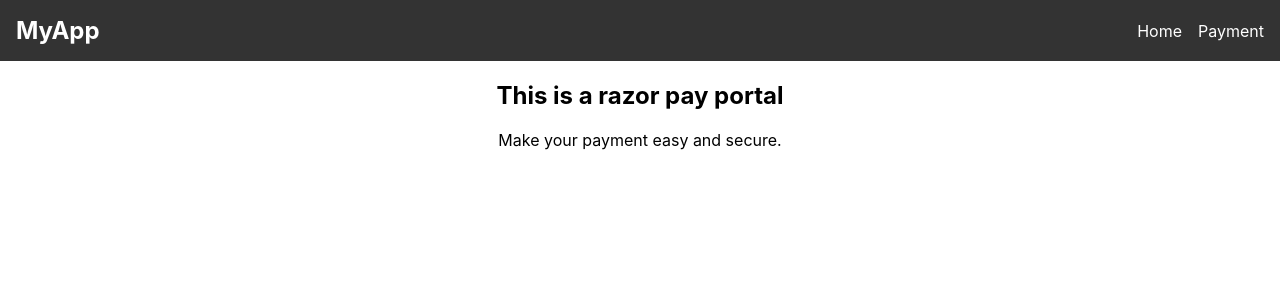
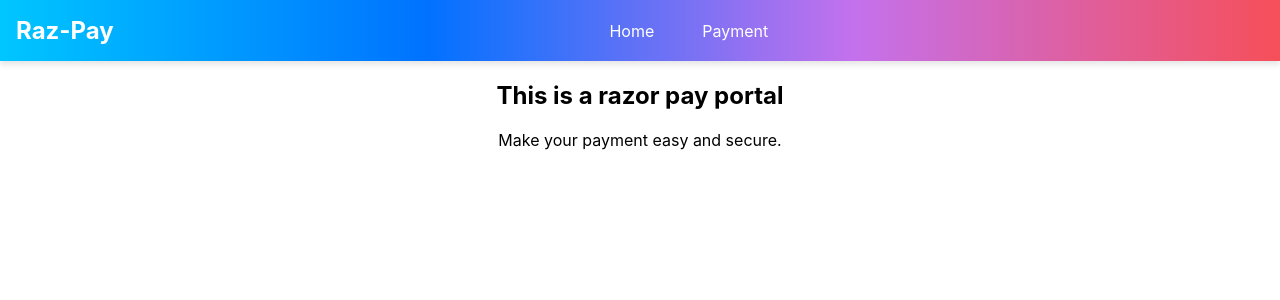
Before and after one commit to ravi-ivar-7/Razorpay-Node, a React (Create React App) app in the folder frontend/: page / in a window 1280 px wide. Shown: the top 300 px of the page. Built offline with nearby package versions, Linux system fonts and the light colour scheme; no server answers.

Commit message:
sytyled navbar

```diff
--- a/frontend/package.json
+++ b/frontend/package.json
@@ -10,7 +10,6 @@
     "react": "^18.3.1",
     "react-dom": "^18.3.1",
     "react-hot-toast": "^2.4.1",
-    "react-icon": "^1.0.0",
     "react-icons": "^5.2.1",
     "react-router-dom": "^6.24.0",
     "react-scripts": "5.0.1",
--- a/frontend/src/components/Navbar.jsx
+++ b/frontend/src/components/Navbar.jsx
@@ -7,13 +7,24 @@ const Navbar = () => {
     display: 'flex',
     justifyContent: 'space-between',
     alignItems: 'center',
-    backgroundColor: '#333',
+    background: 'linear-gradient(90deg, #00c6ff, #0072ff, #c471ed, #f64f59)',
     padding: '1rem',
+    flexWrap: 'wrap',
+    boxShadow: '0 4px 6px rgba(0, 0, 0, 0.1)',
   };
 
   const brandStyle = {
     color: '#fff',
     margin: 0,
+    fontSize: '1.5rem',
+    fontWeight: 'bold',
+  };
+
+  const linksContainerStyle = {
+    display: 'flex',
+    justifyContent: 'center',
+    alignItems: 'center',
+    flexGrow: 1,
   };
 
   const linksStyle = {
@@ -22,6 +33,7 @@ const Navbar = () => {
     gap: '1rem',
     margin: 0,
     padding: 0,
+    alignItems: 'center',
   };
 
   const linkItemStyle = {
@@ -31,21 +43,73 @@ const Navbar = () => {
   const linkStyle = {
     color: '#fff',
     textDecoration: 'none',
+    fontSize: '1rem',
+    transition: 'color 0.3s ease',
+    padding: '0.5rem 1rem',
+    borderRadius: '4px',
+  };
+
+  const linkHoverStyle = {
+    backgroundColor: 'rgba(255, 255, 255, 0.2)',
+  };
+
+  const buttonStyle = {
+    padding: '0.5rem 1rem',
+    backgroundColor: '#fff',
+    color: '#0072ff',
+    border: 'none',
+    borderRadius: '4px',
+    cursor: 'pointer',
+    transition: 'background-color 0.3s ease, color 0.3s ease',
+  };
+
+  const buttonHoverStyle = {
+    backgroundColor: '#0072ff',
+    color: '#fff',
   };
 
   return (
     <nav style={navbarStyle}>
       <div className="navbar-brand">
-        <h1 style={brandStyle}>MyApp</h1>
+        <h1 style={brandStyle}>Raz-Pay</h1>
       </div>
+      <div style={linksContainerStyle}>
         <ul style={linksStyle}>
           <li style={linkItemStyle}>
-          <Link to="/" style={linkStyle}>Home</Link>
+            <Link
+              to="/"
+              style={linkStyle}
+              onMouseOver={(e) => (e.target.style.backgroundColor = linkHoverStyle.backgroundColor)}
+              onMouseOut={(e) => (e.target.style.backgroundColor = 'transparent')}
+            >
+              Home
+            </Link>
           </li>
           <li style={linkItemStyle}>
-          <Link to="/payment" style={linkStyle}>Payment</Link>
+            <Link
+              to="/payment"
+              style={linkStyle}
+              onMouseOver={(e) => (e.target.style.backgroundColor = linkHoverStyle.backgroundColor)}
+              onMouseOut={(e) => (e.target.style.backgroundColor = 'transparent')}
+            >
+              Payment
+            </Link>
           </li>
         </ul>
+      </div>
+      {/* <button
+        style={buttonStyle}
+        onMouseOver={(e) => {
+          e.target.style.backgroundColor = buttonHoverStyle.backgroundColor;
+          e.target.style.color = buttonHoverStyle.color;
+        }}
+        onMouseOut={(e) => {
+          e.target.style.backgroundColor = buttonStyle.backgroundColor;
+          e.target.style.color = buttonStyle.color;
+        }}
+      >
+        Sign Up
+      </button> */}
     </nav>
   );
 };
--- a/frontend/src/pages/Home.jsx
+++ b/frontend/src/pages/Home.jsx
@@ -5,21 +5,7 @@ import Intro from "../components/Intro";
 import useToast from "../hooks/useToast";
 
 const HomePage = () => {
-  const { showToast } = useToast();
 
-  useEffect(() => {
-    const options = {
-      duration: 4000,
-      position: "top-center",
-      icon:"👋"
-    };
-
-    // Show a success toast and log its ID
-    const toastId = showToast("Welcome", options);
-    console.log("Toast ID:", toastId);
-
-
-  }, [showToast]);
 
   return (
     <div>
```
Also changed, not shown: 2 other files (tests, documents, lock files or other folders). Lines whose indentation alone changed are shown as unchanged.
